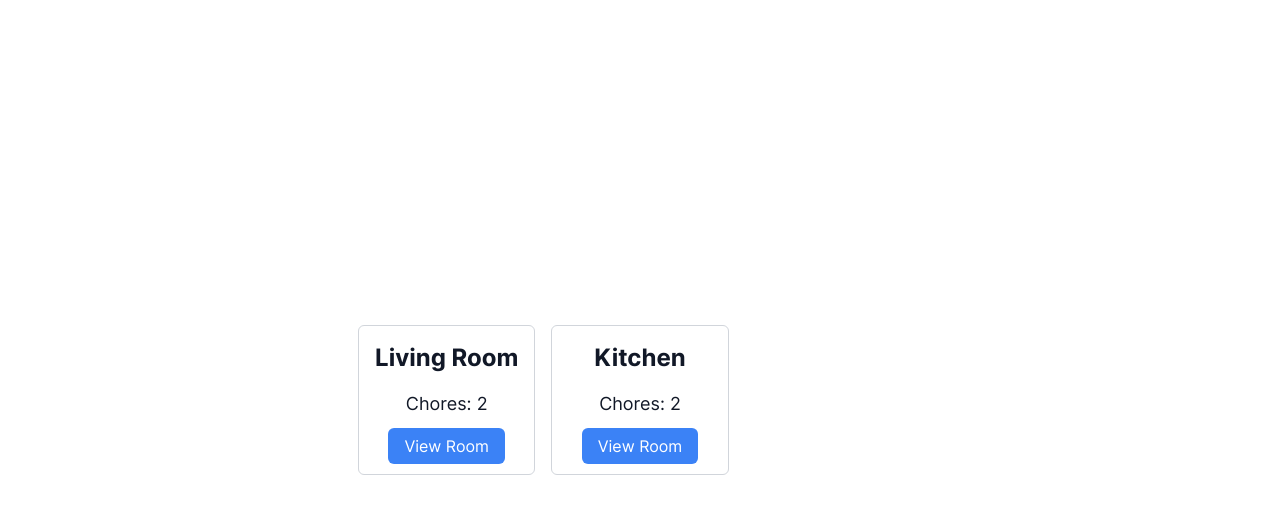
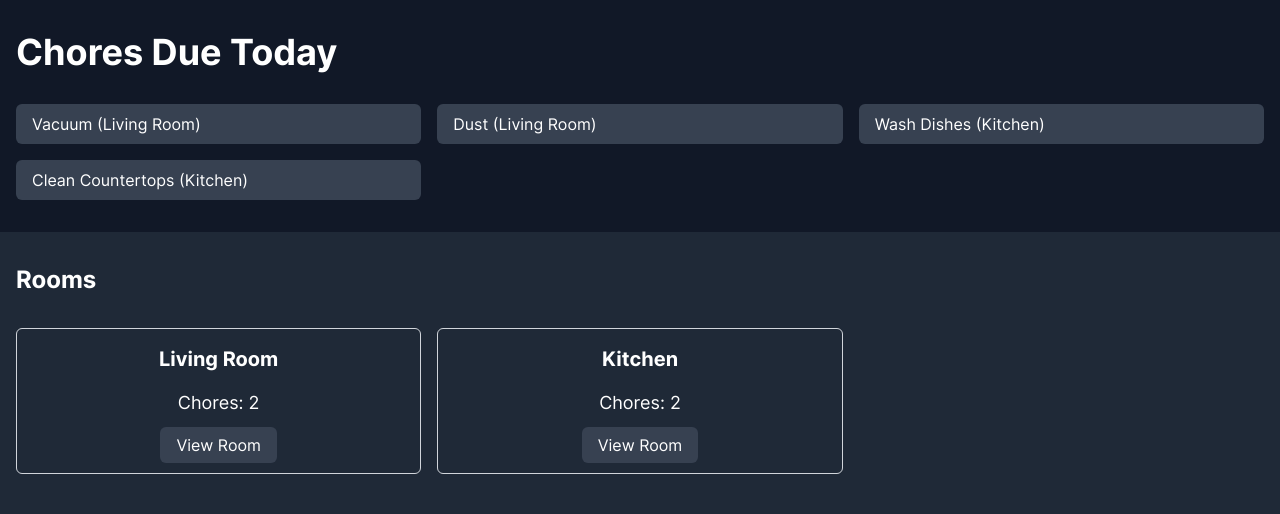
Before and after one commit to Spencer-Lewis/household-chores, a React (Vite) app: page / in a window 1280 px wide. Shown: the top 514 px of the page. Built offline with nearby package versions, Linux system fonts and the light colour scheme.

Commit message:
I'm a style boi 4 lyfe

```diff
--- a/src/mocks/data/rooms.ts
+++ b/src/mocks/data/rooms.ts
@@ -13,6 +13,7 @@ export const sampleRooms: Room[] = [
         unit: FrequencyUnit.Days,
         dueDate: new Date(),
         completed: false,
+        roomName: 'Living Room'
       },
       {
         id: 2,
@@ -21,6 +22,7 @@ export const sampleRooms: Room[] = [
         unit: FrequencyUnit.Days,
         dueDate: new Date(),
         completed: false,
+        roomName: 'Living Room'
       },
     ],
   },
@@ -35,6 +37,7 @@ export const sampleRooms: Room[] = [
         unit: FrequencyUnit.Days,
         dueDate: new Date(),
         completed: false,
+        roomName: 'Kitchen'
       },
       {
         id: 4,
@@ -43,6 +46,7 @@ export const sampleRooms: Room[] = [
         unit: FrequencyUnit.Days,
         dueDate: new Date(),
         completed: false,
+        roomName: 'Kitchen'
       },
     ],
   },
--- a/src/pages/Home.tsx
+++ b/src/pages/Home.tsx
@@ -1,20 +1,48 @@
 import { Link } from 'react-router-dom';
-import { Room } from '../types';
+import { Chore, Room } from '../types';
+import isChoreDueToday from '../utils/isChoreDueToday';
 
 const HomeDashboard = ({ rooms }: { rooms: Room[] }) => {
+  // Get chores that are due today from all rooms
+  const choresDueToday = rooms.reduce((acc: Chore[], room: Room) => {
+    const choresDue = room.chores.filter(isChoreDueToday);
+    return [...acc, ...choresDue];
+  }, []);
+
   return (
-    <div className="flex justify-center items-center h-screen">
+    <div className="bg-gray-800 text-white min-h-screen">
+      <div className="bg-gray-900 py-8">
+        <div className="container mx-auto px-4">
+          <h1 className="text-4xl font-bold mb-8">Chores Due Today</h1>
+          <ul className="grid gap-4 md:grid-cols-2 lg:grid-cols-3">
+            {choresDueToday.length > 0 ? (
+              choresDueToday.map(chore => (
+                <li
+                  key={chore.id}
+                  className="bg-gray-700 hover:bg-gray-600 text-white py-2 px-4 rounded-md"
+                >
+                  {chore.name} ({chore.roomName})
+                </li>
+              ))
+            ) : (
+              <li className="text-gray-500">No chores due today</li>
+            )}
+          </ul>
+        </div>
+      </div>
+      <div className="container mx-auto px-4 py-8">
+        <h2 className="text-2xl font-bold mb-8">Rooms</h2>
         <div className="grid gap-4 md:grid-cols-2 lg:grid-cols-3">
-        {rooms.map((room) => (
+          {rooms.map(room => (
             <div
               key={room.id}
               className="border border-gray-300 p-4 rounded-md text-center"
             >
-            <h2 className="text-2xl font-bold mb-4">{room.name}</h2>
+              <h3 className="text-xl font-bold mb-4">{room.name}</h3>
               <p className="text-lg mb-4">Chores: {room.chores.length}</p>
               <Link
                 to={`/room/${room.id}`}
-              className="bg-blue-500 hover:bg-blue-700 text-white py-2 px-4 rounded-md"
+                className="bg-gray-700 hover:bg-gray-600 text-white py-2 px-4 rounded-md"
               >
                 View Room
               </Link>
@@ -22,7 +50,9 @@ const HomeDashboard = ({ rooms }: { rooms: Room[] }) => {
           ))}
         </div>
       </div>
+    </div>
   );
+
 };
 
 export default HomeDashboard;
--- a/src/pages/Room.tsx
+++ b/src/pages/Room.tsx
@@ -25,6 +25,7 @@ const RoomDetail: React.FC = () => {
   }, [roomId]);
 
   const handleAddChore = (chore: Chore, choreId?: number) => {
+    chore.roomName = room?.name
     // Update handleAddChore to accept optional choreId parameter
     if (choreId != null) {
       // If choreId is provided, update existing chore
--- a/src/types.ts
+++ b/src/types.ts
@@ -12,6 +12,7 @@ export interface Chore {
   unit: FrequencyUnit // recurrence unit of the chore
   dueDate: Date; // due date of the chore
   completed: boolean; // completion status of the chore
+  roomName?: string;
 }
 
 // Room interface to represent a room
--- /dev/null
+++ b/src/utils/isChoreDueToday.tsx
@@ -0,0 +1,26 @@
+import { Chore } from '../types';
+
+const isChoreDueToday = (chore: Chore): boolean => {
+  const today = new Date();
+  const dueDate = new Date(chore.dueDate);
+
+  // Extract the year, month, and day from the dueDate
+  const dueYear = dueDate.getFullYear();
+  const dueMonth = dueDate.getMonth();
+  const dueDay = dueDate.getDate();
+
+  // Extract the year, month, and day from today's date
+  const currentYear = today.getFullYear();
+  const currentMonth = today.getMonth();
+  const currentDay = today.getDate();
+
+  // Compare the year, month, and day to check if the chore is due today
+  return (
+    !chore.completed &&
+    dueYear === currentYear &&
+    dueMonth === currentMonth &&
+    dueDay === currentDay
+  );
+};
+
+export default isChoreDueToday;
```
Lines whose indentation alone changed are shown as unchanged.
